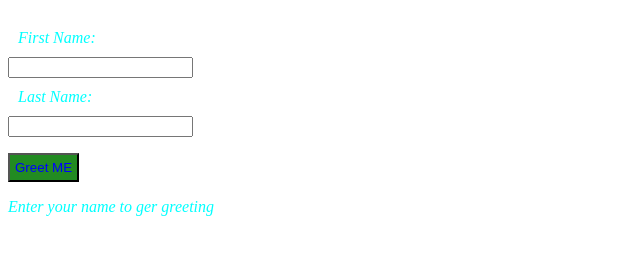
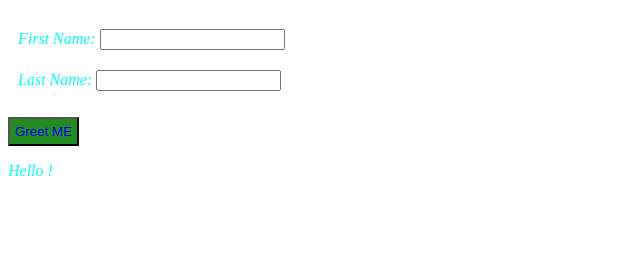
Before and after one commit to Vasily93/booot-camp-day-4, a plain HTML site: page index.html in a window 1280 px wide. Both pictures are taken after a click on the button "Greet ME". Shown: the part 61-316 px from the top of the page, without its empty margins (0-640 px from the left). Drawn offline with Linux system fonts and the light colour scheme.

Commit message:
buttons done

```diff
--- a/index.html
+++ b/index.html
@@ -13,22 +13,23 @@
 <!--first name label and input-->
 <label>
    First Name:
+<input id='first-name'>
+
 </label>
-<input>
 
 
 
-<!--first name label and input-->
+<!--last name label and input-->
 <label>
    Last Name:
+   <input id='last-name'>
 </label>
-<input>
-<!--first name label and input-->
+<!--last name label and input-->
 
 
 <p><button onclick="greet()">Greet ME</button></p>
 
-<p>Enter your name to ger greeting </p>
+<p id="greeting">Enter your name to ger greeting </p>
 
 <script src="main.js"></scriptsrc></script>
 </body>
--- a/main.js
+++ b/main.js
@@ -2,17 +2,30 @@
 function greet(){
 
 // get the first  input by id
+    var firstNameInput = document.getElementById('first-name')
+    console. log(firstName);
+
 // get the last name by id
+    var lastNameInput = document.getElementById('last-name')
+    console. log(lastName);
 
 // get valeus out of inputs
+    var firstName= firstNameInput.value;
+    var lastName=lastNameInput.value;
+
+    console. log(firstName, lastName)
 
 // make greeting
 
+    var greeting= 'Hello ' + firstName +' '+ lastName + '!';
+    console.log(greeting);
+
 //display greeting
+
+    var greeter= document. getElementById('greeting');console. log(greeter);
+    greeter.textContent = greeting;
 
 //remove prompt
 }
 
 // TODO: validate name inputs
-
-greet();
```
